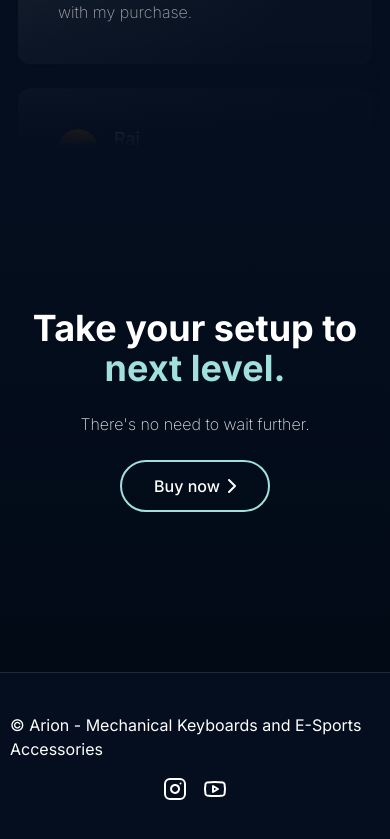
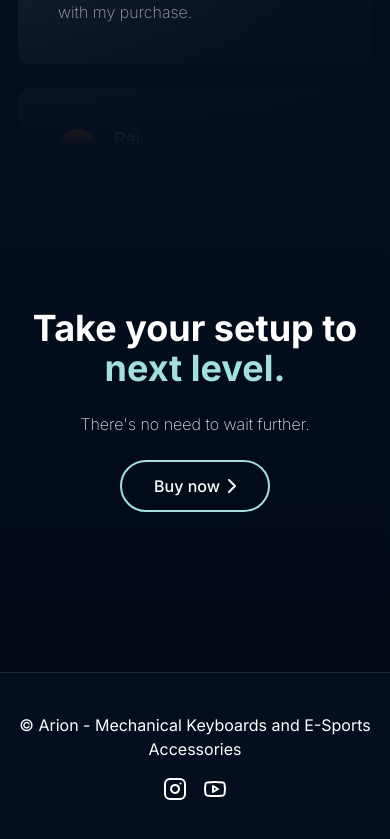
Before and after one commit to samalsubrat/arion, a Next.js app: page / in a window 390 px wide. Shown: the part 7174-8013 px from the top of the page. Built offline with nearby package versions, Linux system fonts and the light colour scheme.

Commit message:
footer fix

```diff
--- a/src/components/Footer.tsx
+++ b/src/components/Footer.tsx
@@ -5,8 +5,8 @@ const Footer = () => {
   return (
     <>
       <MaxWidthWrapper className="border-t border-gray-800 bg-black-100">
-        <div className=" w-full flex flex-col md:flex-row items-center justify-between py-10 text-base text-white gap-4">
-          <div>
+        <div className=" w-full flex flex-col md:flex-row items-center justify-between py-10 text-base text-white max-md:space-y-4">
+          <div className="text-center">
             &copy; Arion - Mechanical Keyboards and E-Sports Accessories
           </div>
           <div className="gap-4 flex">
```
